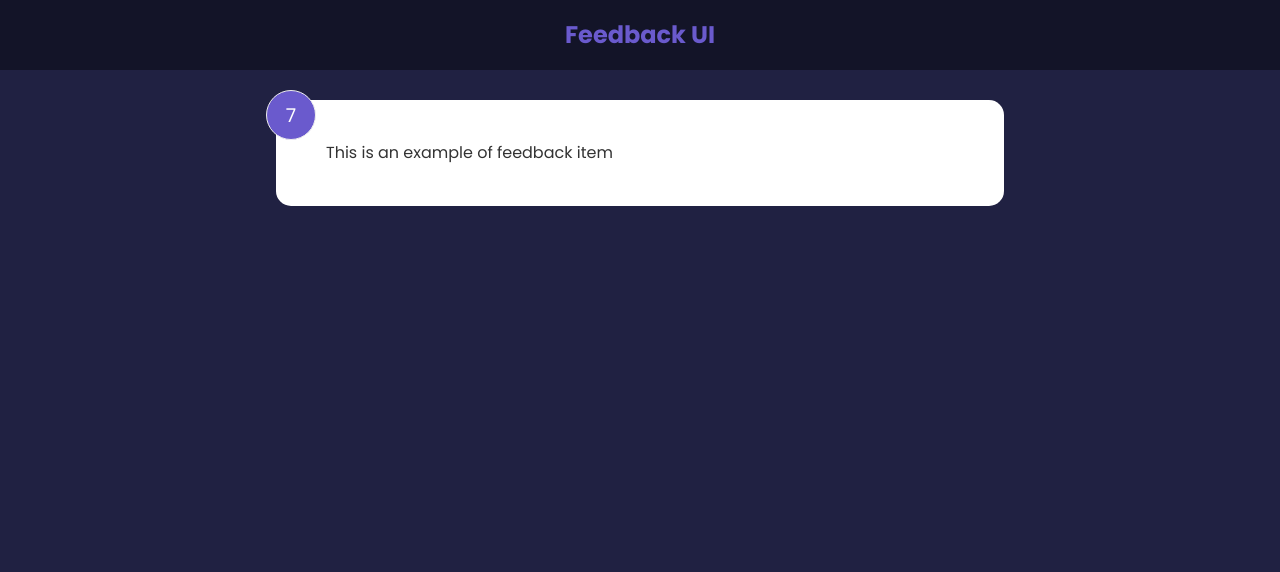
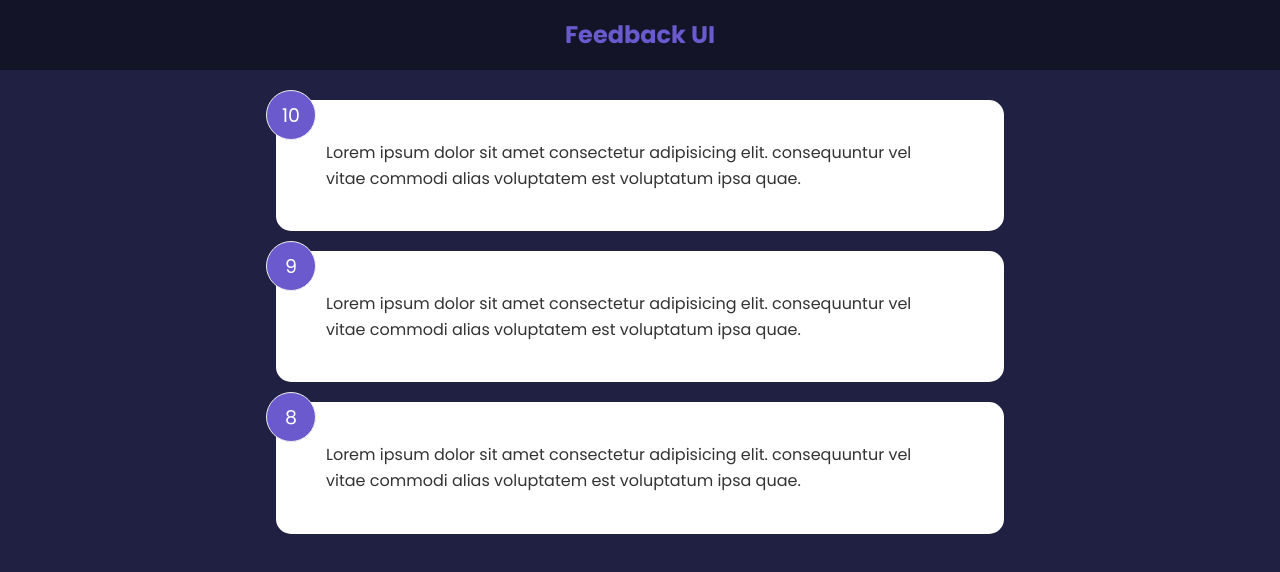
Before and after one commit to msalerno93/RatingFeedbackUI, a React (Create React App) app: page / in a window 1280 px wide. Shown: the top 572 px of the page. Built offline with nearby package versions, Linux system fonts and the light colour scheme.

Commit message:
added FeedbackData to store all date

```diff
--- a/src/App.js
+++ b/src/App.js
@@ -1,13 +1,18 @@
-import FeedbackItem from "./components/FeedbackItem"
+import { useState } from 'react'
 import Header from "./components/Header"
+import FeedbackList from './components/FeedbackList'
+import FeedbackData from './data/FeedbackData'
 
 
 function App() {
+
+    const [feedback, setFeedback] = useState(FeedbackData)
+
     return (
         <>
             <Header />
             <div className="container">
-                <FeedbackItem />
+                <FeedbackList feedback={feedback}/>
             </div>
         </>
     )
--- a/src/components/FeedbackItem.jsx
+++ b/src/components/FeedbackItem.jsx
@@ -1,15 +1,9 @@
-import { useState } from 'react'
-
-function FeedbackItem() {
-
-    const [rating, setRating] = useState(7)
-    const [text, setText] = useState('This is an example of feedback item')
-
+function FeedbackItem({item}) {
 
   return (
     <div className="card">
-        <div className="num-display" style={{backgroundColor: "#6a5acd"}}>{rating}</div>
-        <div className="text-display">{text}</div>
+        <div className="num-display" style={{backgroundColor: "#6a5acd"}}>{item.rating}</div>
+        <div className="text-display">{item.text}</div>
     </div>
   )
 
--- /dev/null
+++ b/src/components/FeedbackList.jsx
@@ -0,0 +1,18 @@
+import FeedbackItem from "./FeedbackItem"
+
+function FeedbackList({ feedback }) {
+
+    if(!feedback || feedback.length === 0) {
+        return <p>No Feedback Yet!</p>
+    }
+
+  return (
+    <div className="feedback-list">
+        {feedback.map((item) => (
+            <FeedbackItem key={item.id} item={item} />
+        ))}
+    </div>
+  )
+}
+
+export default FeedbackList
--- /dev/null
+++ b/src/data/FeedbackData.js
@@ -0,0 +1,19 @@
+const FeedbackData = [
+    {
+      id: 1,
+      rating: 10,
+      text: 'Lorem ipsum dolor sit amet consectetur adipisicing elit. consequuntur vel vitae commodi alias voluptatem est voluptatum ipsa quae.',
+    },
+    {
+      id: 2,
+      rating: 9,
+      text: 'Lorem ipsum dolor sit amet consectetur adipisicing elit. consequuntur vel vitae commodi alias voluptatem est voluptatum ipsa quae.',
+    },
+    {
+      id: 3,
+      rating: 8,
+      text: 'Lorem ipsum dolor sit amet consectetur adipisicing elit. consequuntur vel vitae commodi alias voluptatem est voluptatum ipsa quae.',
+    },
+  ]
+
+  export default FeedbackData
```
